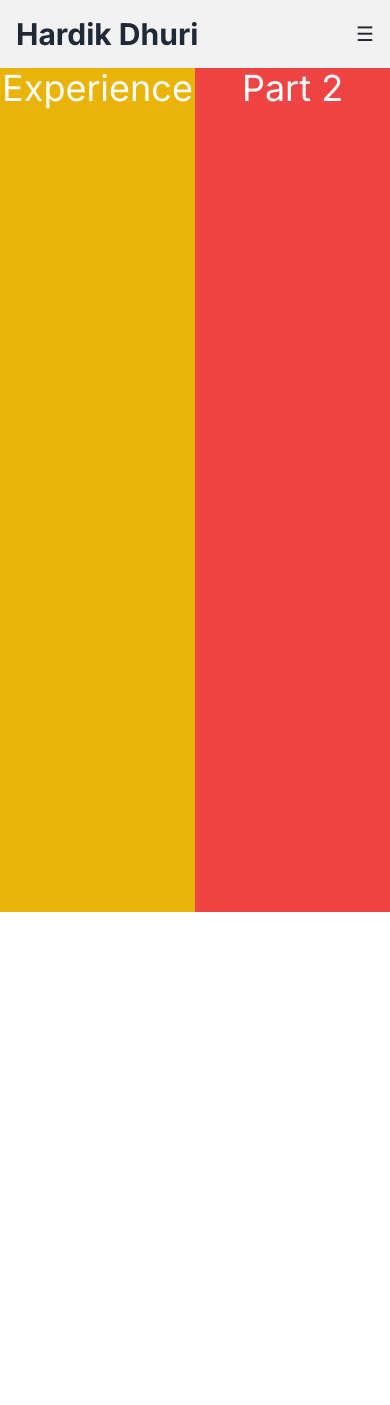
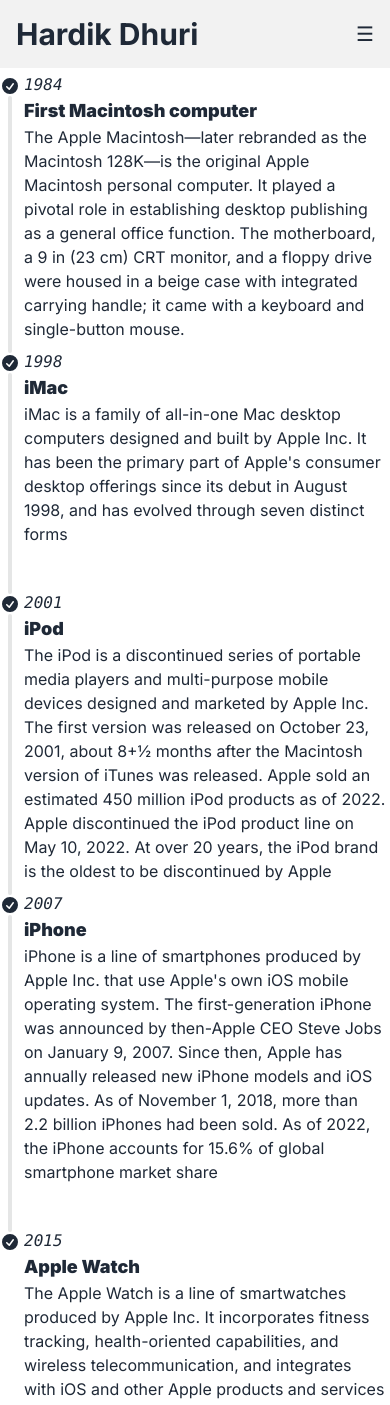
Before and after one commit to HardikDhuri/portfolio, a Next.js app in the folder src/: page /experience in a window 390 px wide. Before the commit the page ends 912 px from the top, so only its background shows below. Built offline with nearby package versions, Linux system fonts and the light colour scheme.

Commit message:
engg: experience page

```diff
--- a/src/app/(about)/page.tsx
+++ b/src/app/(about)/page.tsx
@@ -44,15 +44,15 @@
   }, []);
 
   return (
-    <div className="flex flex-col h-full md:flex-row">
-      <div className="flex-1 flex justify-center items-center p-4 md:p-0">
+    <div className="flex flex-col h-full md:flex-row p-8">
+      <div className="flex flex-1 place-content-center p-4 md:p-0">
         <Image
           src={profileImage}
           alt="Profile Image"
-          className="min-w-72 max-w-80"
+          className="min-w-72 min-h-72 max-w-80 max-h-80 w-max h-max"
         />
       </div>
-      <div className="flex-1 p-4 md:p-10">
+      <div className="flex flex-col flex-1 p-4 md:p-10 h-full">
         <motion.h2
           className="text-2xl md:text-4xl font-extrabold"
           variants={typingVariants}
@@ -62,8 +62,15 @@
           {text} 🇮🇳
         </motion.h2>
         <p className="text-md md:text-lg mt-4">
-          Basic intro as Expertise in building Event Driven applications using
-          .Net Core.
+          Lorem Ipsum is simply dummy text of the printing and typesetting
+          industry. Lorem Ipsum has been the industry's standard dummy text ever
+          since the 1500s, when an unknown printer took a galley of type and
+          scrambled it to make a type specimen book. It has survived not only
+          five centuries, but also the leap into electronic typesetting,
+          remaining essentially unchanged. It was popularised in the 1960s with
+          the release of Letraset sheets containing Lorem Ipsum passages, and
+          more recently with desktop publishing software like Aldus PageMaker
+          including versions of Lorem Ipsum.
         </p>
         <div className="flex flex-col md:flex-row md:justify-between md:items-center">
           <a
--- a/src/app/experience/page.tsx
+++ b/src/app/experience/page.tsx
@@ -1,14 +1,179 @@
+interface WorkHistoryItem {
+  id: number;
+  company: string;
+  position: string;
+  startDate: string;
+  endDate: string;
+  description: string;
+}
+
+const workHistoryData: WorkHistoryItem[] = [
+  {
+    id: 1,
+    company: "Company A",
+    position: "Senior Developer",
+    startDate: "Jan 2023",
+    endDate: "Present",
+    description:
+      "Developed and maintained web applications using React and Node.js.",
+  },
+  {
+    id: 2,
+    company: "Company B",
+    position: "Mid-level Developer",
+    startDate: "Jan 2021",
+    endDate: "Dec 2022",
+    description: "Worked on backend services using Java and Spring Boot.",
+  },
+  {
+    id: 3,
+    company: "Company C",
+    position: "Junior Developer",
+    startDate: "Jan 2019",
+    endDate: "Dec 2020",
+    description: "Assisted in developing mobile applications using Flutter.",
+  },
+];
+
 export default function Page() {
   return (
-    <>
-      <div className="flex">
-        <div className="bg-yellow-500 flex-1 h-screen">
-          <h1 className="text-white text-4xl text-center">Experience</h1>
+    <ul className="timeline timeline-snap-icon max-md:timeline-compact timeline-vertical">
+      <li>
+        <div className="timeline-middle">
+          <svg
+            xmlns="http://www.w3.org/2000/svg"
+            viewBox="0 0 20 20"
+            fill="currentColor"
+            className="h-5 w-5"
+          >
+            <path
+              fill-rule="evenodd"
+              d="M10 18a8 8 0 100-16 8 8 0 000 16zm3.857-9.809a.75.75 0 00-1.214-.882l-3.483 4.79-1.88-1.88a.75.75 0 10-1.06 1.061l2.5 2.5a.75.75 0 001.137-.089l4-5.5z"
+              clip-rule="evenodd"
+            />
+          </svg>
         </div>
-        <div className="bg-red-500 flex-1 h-screen">
-          <h2 className="text-white text-4xl text-center">Part 2</h2>
+        <div className="timeline-start mb-10 md:text-end">
+          <time className="font-mono italic">1984</time>
+          <div className="text-lg font-black">First Macintosh computer</div>
+          The Apple Macintosh—later rebranded as the Macintosh 128K—is the
+          original Apple Macintosh personal computer. It played a pivotal role
+          in establishing desktop publishing as a general office function. The
+          motherboard, a 9 in (23 cm) CRT monitor, and a floppy drive were
+          housed in a beige case with integrated carrying handle; it came with a
+          keyboard and single-button mouse.
         </div>
-      </div>
-    </>
+        <hr />
+      </li>
+      <li>
+        <hr />
+        <div className="timeline-middle">
+          <svg
+            xmlns="http://www.w3.org/2000/svg"
+            viewBox="0 0 20 20"
+            fill="currentColor"
+            className="h-5 w-5"
+          >
+            <path
+              fill-rule="evenodd"
+              d="M10 18a8 8 0 100-16 8 8 0 000 16zm3.857-9.809a.75.75 0 00-1.214-.882l-3.483 4.79-1.88-1.88a.75.75 0 10-1.06 1.061l2.5 2.5a.75.75 0 001.137-.089l4-5.5z"
+              clip-rule="evenodd"
+            />
+          </svg>
+        </div>
+        <div className="timeline-end mb-10">
+          <time className="font-mono italic">1998</time>
+          <div className="text-lg font-black">iMac</div>
+          iMac is a family of all-in-one Mac desktop computers designed and
+          built by Apple Inc. It has been the primary part of Apple's consumer
+          desktop offerings since its debut in August 1998, and has evolved
+          through seven distinct forms
+        </div>
+        <hr />
+      </li>
+      <li>
+        <hr />
+        <div className="timeline-middle">
+          <svg
+            xmlns="http://www.w3.org/2000/svg"
+            viewBox="0 0 20 20"
+            fill="currentColor"
+            className="h-5 w-5"
+          >
+            <path
+              fill-rule="evenodd"
+              d="M10 18a8 8 0 100-16 8 8 0 000 16zm3.857-9.809a.75.75 0 00-1.214-.882l-3.483 4.79-1.88-1.88a.75.75 0 10-1.06 1.061l2.5 2.5a.75.75 0 001.137-.089l4-5.5z"
+              clip-rule="evenodd"
+            />
+          </svg>
+        </div>
+        <div className="timeline-start mb-10 md:text-end">
+          <time className="font-mono italic">2001</time>
+          <div className="text-lg font-black">iPod</div>
+          The iPod is a discontinued series of portable media players and
+          multi-purpose mobile devices designed and marketed by Apple Inc. The
+          first version was released on October 23, 2001, about 8+1⁄2 months
+          after the Macintosh version of iTunes was released. Apple sold an
+          estimated 450 million iPod products as of 2022. Apple discontinued the
+          iPod product line on May 10, 2022. At over 20 years, the iPod brand is
+          the oldest to be discontinued by Apple
+        </div>
+        <hr />
+      </li>
+      <li>
+        <hr />
+        <div className="timeline-middle">
+          <svg
+            xmlns="http://www.w3.org/2000/svg"
+            viewBox="0 0 20 20"
+            fill="currentColor"
+            className="h-5 w-5"
+          >
+            <path
+              fill-rule="evenodd"
+              d="M10 18a8 8 0 100-16 8 8 0 000 16zm3.857-9.809a.75.75 0 00-1.214-.882l-3.483 4.79-1.88-1.88a.75.75 0 10-1.06 1.061l2.5 2.5a.75.75 0 001.137-.089l4-5.5z"
+              clip-rule="evenodd"
+            />
+          </svg>
+        </div>
+        <div className="timeline-end mb-10">
+          <time className="font-mono italic">2007</time>
+          <div className="text-lg font-black">iPhone</div>
+          iPhone is a line of smartphones produced by Apple Inc. that use
+          Apple's own iOS mobile operating system. The first-generation iPhone
+          was announced by then-Apple CEO Steve Jobs on January 9, 2007. Since
+          then, Apple has annually released new iPhone models and iOS updates.
+          As of November 1, 2018, more than 2.2 billion iPhones had been sold.
+          As of 2022, the iPhone accounts for 15.6% of global smartphone market
+          share
+        </div>
+        <hr />
+      </li>
+      <li>
+        <hr />
+        <div className="timeline-middle">
+          <svg
+            xmlns="http://www.w3.org/2000/svg"
+            viewBox="0 0 20 20"
+            fill="currentColor"
+            className="h-5 w-5"
+          >
+            <path
+              fill-rule="evenodd"
+              d="M10 18a8 8 0 100-16 8 8 0 000 16zm3.857-9.809a.75.75 0 00-1.214-.882l-3.483 4.79-1.88-1.88a.75.75 0 10-1.06 1.061l2.5 2.5a.75.75 0 001.137-.089l4-5.5z"
+              clip-rule="evenodd"
+            />
+          </svg>
+        </div>
+        <div className="timeline-start mb-10 md:text-end">
+          <time className="font-mono italic">2015</time>
+          <div className="text-lg font-black">Apple Watch</div>
+          The Apple Watch is a line of smartwatches produced by Apple Inc. It
+          incorporates fitness tracking, health-oriented capabilities, and
+          wireless telecommunication, and integrates with iOS and other Apple
+          products and services
+        </div>
+      </li>
+    </ul>
   );
 }
```
